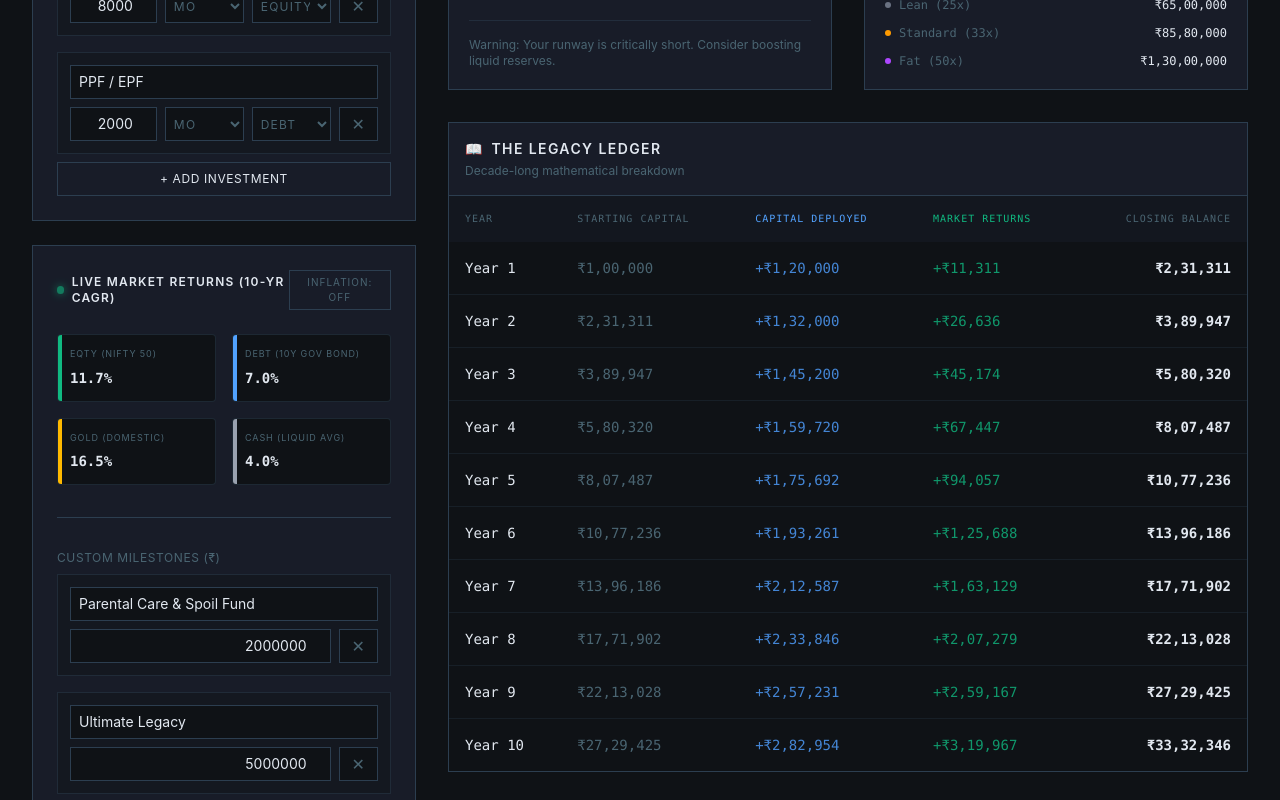
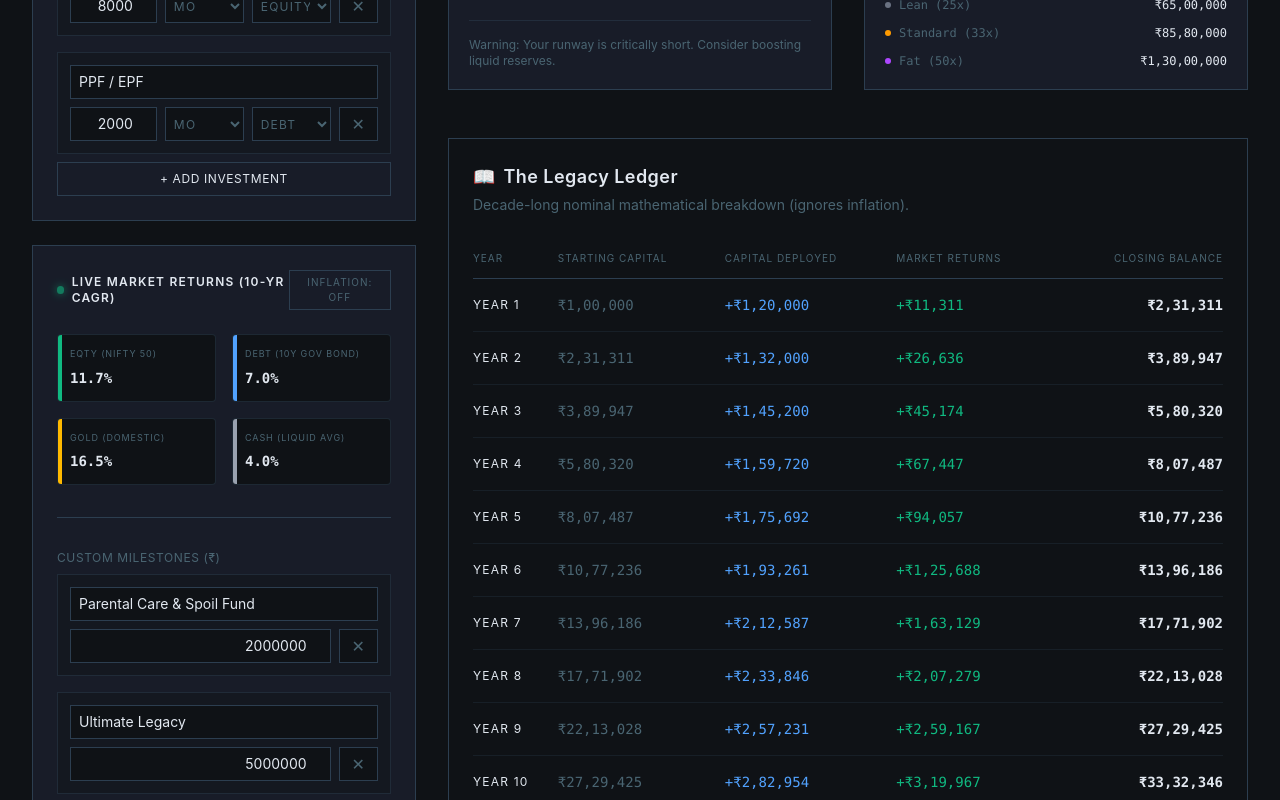
Before and after one commit to Namith2006/legacy_ledger_sandbox, a React (Vite) app in the folder legacy-milestone-sandbox/: page / in a window 1280 px wide. Shown: the part 1140-1940 px from the top of the page. Built offline with nearby package versions, Linux system fonts and the light colour scheme; no server answers.

Commit message:
fix: final check on API_URL fetch calls

```diff
--- a/legacy-milestone-sandbox/src/App.tsx
+++ b/legacy-milestone-sandbox/src/App.tsx
@@ -357,9 +357,9 @@ const App: React.FC = () => {
                 <FireTracker currentSavings={currentSavings} totalMonthlyExpenses={totalMonthlyExpenses} />
               </div>
 
-              <YearlyLedger ledgerData={ledgerData} />
+              {/* ---> UPDATE THIS LINE <--- */}
+              <YearlyLedger ledgerData={ledgerData} inflationAdjusted={inflationAdjusted} />
 
-              {/* MOVED: Execution Engines now take full width of the right column to perfectly align with the Ledger */}
               <StrategyEngine
                 currentSavings={currentSavings}
                 availableCash={availableCash}
--- a/legacy-milestone-sandbox/src/components/YearlyLedger.tsx
+++ b/legacy-milestone-sandbox/src/components/YearlyLedger.tsx
@@ -1,6 +1,6 @@
 import React from 'react';
 
-export interface LedgerRow {
+interface LedgerRow {
   year: number;
   startingBalance: number;
   invested: number;
@@ -10,39 +10,62 @@ export interface LedgerRow {
 
 interface YearlyLedgerProps {
   ledgerData: LedgerRow[];
+  inflationAdjusted: boolean;
 }
 
-const YearlyLedger: React.FC<YearlyLedgerProps> = ({ ledgerData }) => {
-  if (ledgerData.length === 0) return null;
+const YearlyLedger: React.FC<YearlyLedgerProps> = ({ ledgerData, inflationAdjusted }) => {
+  if (!ledgerData || ledgerData.length === 0) return null;
 
   return (
-    <div className="bg-[#0F1216] border border-[#2C3E50] overflow-hidden">
-      <div className="p-4 border-b border-[#2C3E50] bg-[#181C28]">
-        <h3 className="text-[#E2E8F0] font-semibold text-sm uppercase tracking-widest flex items-center gap-2">
+    <div className="bg-[#0F1216] border border-[#2C3E50] p-6 mt-4">
+      {/* Dynamic Header */}
+      <div className="mb-6">
+        <h3 className="text-[#E2E8F0] text-lg font-semibold tracking-wide flex items-center gap-2">
           <span>📖</span> The Legacy Ledger
         </h3>
-        <p className="text-[#4A6572] text-xs mt-1">Decade-long mathematical breakdown</p>
+        <p className="text-[#4A6572] text-sm mt-1">
+          {inflationAdjusted
+            ? "Decade-long projection showing Real Purchasing Power (adjusted for 6% annual inflation)."
+            : "Decade-long nominal mathematical breakdown (ignores inflation)."}
+        </p>
       </div>
 
+      {/* Contextual Explainer Banner */}
+      {inflationAdjusted && (
+        <div className="mb-6 bg-[#8B3A3A]/10 border border-[#8B3A3A]/30 p-4 rounded text-sm">
+          <strong className="text-[#8B3A3A] font-bold block mb-1 uppercase tracking-widest text-xs flex items-center gap-2">
+            <span>⚠️</span> Purchasing Power Impact
+          </strong>
+          <span className="text-[#E2E8F0] text-xs leading-relaxed">
+            These numbers have been deflated to show what your future wealth will buy in <strong>today's value</strong>.
+            If your "Real Market Returns" are negative, it means your current asset mix is growing slower than the 6% inflation rate, resulting in a silent loss of wealth.
+          </span>
+        </div>
+      )}
+
+      {/* Ledger Table */}
       <div className="overflow-x-auto">
-        <table className="w-full text-left text-sm font-mono whitespace-nowrap">
-          <thead className="bg-[#181C28]/50 text-[#4A6572] text-[10px] uppercase tracking-widest">
-            <tr>
-              <th className="p-4 font-normal">Year</th>
-              <th className="p-4 font-normal">Starting Capital</th>
-              <th className="p-4 font-normal text-blue-400">Capital Deployed</th>
-              <th className="p-4 font-normal text-[#10b981]">Market Returns</th>
-              <th className="p-4 font-normal text-right">Closing Balance</th>
+        <table className="w-full text-left border-collapse min-w-[600px]">
+          <thead>
+            <tr className="border-b border-[#2C3E50] text-[10px] uppercase tracking-widest text-[#4A6572]">
+              <th className="py-3 font-normal">Year</th>
+              <th className="py-3 font-normal">Starting Capital</th>
+              <th className="py-3 font-normal">Capital Deployed</th>
+              <th className="py-3 font-normal">{inflationAdjusted ? "Real Market Returns" : "Market Returns"}</th>
+              <th className="py-3 font-normal text-right">Closing Balance</th>
             </tr>
           </thead>
-          <tbody className="divide-y divide-[#2C3E50]/30">
+          <tbody className="text-sm font-mono">
             {ledgerData.map((row) => (
-              <tr key={row.year} className="hover:bg-[#181C28] transition-colors">
-                <td className="p-4 text-[#E2E8F0]">Year {row.year}</td>
-                <td className="p-4 text-[#4A6572]">₹{row.startingBalance.toLocaleString('en-IN')}</td>
-                <td className="p-4 text-blue-400/80">+₹{row.invested.toLocaleString('en-IN')}</td>
-                <td className="p-4 text-[#10b981]/80">+₹{row.returns.toLocaleString('en-IN')}</td>
-                <td className="p-4 text-[#E2E8F0] font-bold text-right">₹{row.endBalance.toLocaleString('en-IN')}</td>
+              <tr key={row.year} className="border-b border-[#2C3E50]/30 hover:bg-[#181C28] transition-colors">
+                <td className="py-4 text-[#E2E8F0] font-sans text-xs uppercase tracking-widest">Year {row.year}</td>
+                <td className="py-4 text-[#4A6572]">₹{row.startingBalance.toLocaleString('en-IN')}</td>
+                <td className="py-4 text-blue-400">+₹{row.invested.toLocaleString('en-IN')}</td>
+                <td className={`py-4 ${row.returns < 0 ? 'text-[#8B3A3A]' : 'text-[#10b981]'}`}>
+                  {/* Safely handle negative signs so it doesn't render "+₹-26,000" */}
+                  {row.returns < 0 ? '-' : '+'}₹{Math.abs(row.returns).toLocaleString('en-IN')}
+                </td>
+                <td className="py-4 text-right font-bold text-[#E2E8F0]">₹{row.endBalance.toLocaleString('en-IN')}</td>
               </tr>
             ))}
           </tbody>
```
